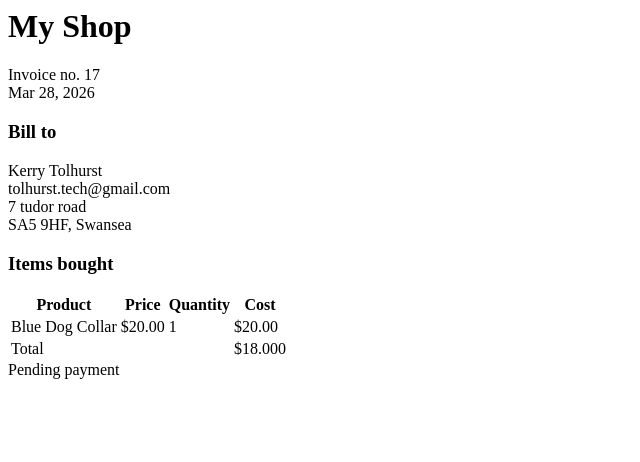
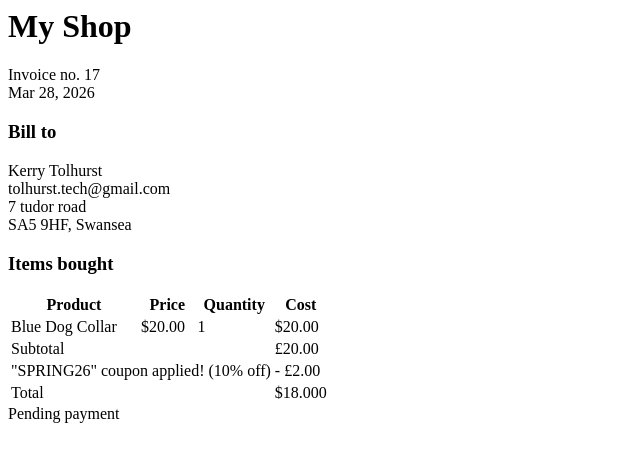
Before and after one commit to TolhurstTech/myShop, a Django app: template myshop/orders/templates/orders/order/pdf.html in a window 1280 px wide. Shown: the top 462 px of the page, without its empty margins (0-640 px from the left). Run offline with Django 5.2, Linux system fonts and the light colour scheme; the template is opened without the code that fills it: values that come from a table or form of the project are taken from there, others are empty; data comes from the database, SQL or seed files in the repository; both versions use the stored data as it was after the commit; parts of the project's set-up code (start-up, migrations or seed data) failed here and were passed over.

Commit message:
feat: add coupon to order pdf invoice

```diff
--- a/myshop/orders/templates/orders/order/pdf.html
+++ b/myshop/orders/templates/orders/order/pdf.html
@@ -33,6 +33,25 @@
                 <td class="num">${{ item.get_cost }}</td>
                 </tr>
             {% endfor %}
+
+            {% if order.coupon %}
+                <tr class="subtotal">
+                    <td colspan="3">Subtotal</td>
+                    <td class="num">
+                        £{{ order.get_total_cost_before_discount|floatformat:2 }}
+                    </td>
+                </tr>
+                <tr>
+                    <td colspan="3">
+                        "{{ order.coupon.code }}" coupon applied!
+                        ({{ order.discount }}% off)
+                    </td>
+                    <td class="num neg">
+                        - £{{ order.get_discount|floatformat:2 }}
+                    </td>
+                </tr>
+            {% endif %}
+
             <tr class="total">
                 <td colspan="3">Total</td>
                 <td class="num">${{ order.get_total_cost }}</td>
```
Also changed, not shown: myshop/db.sqlite3.
